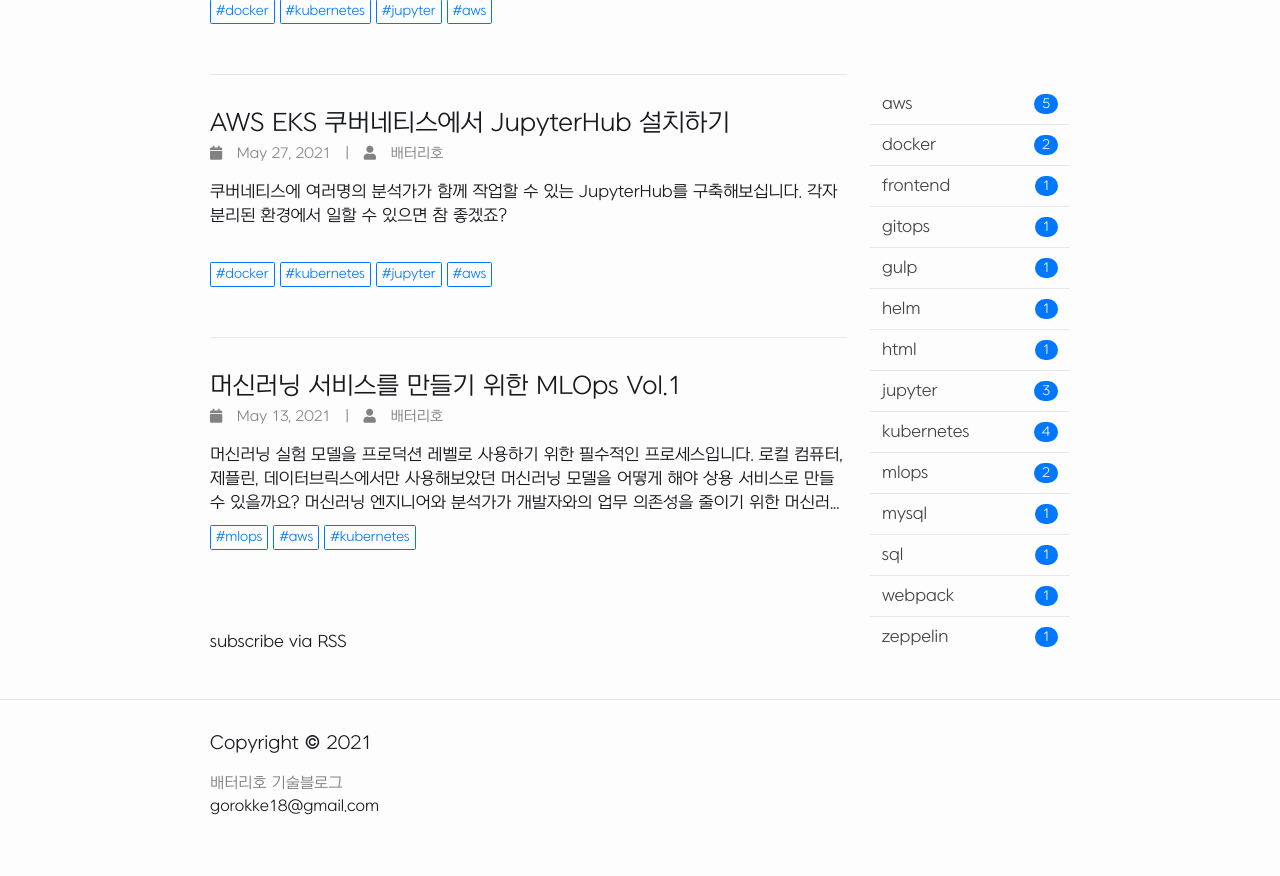
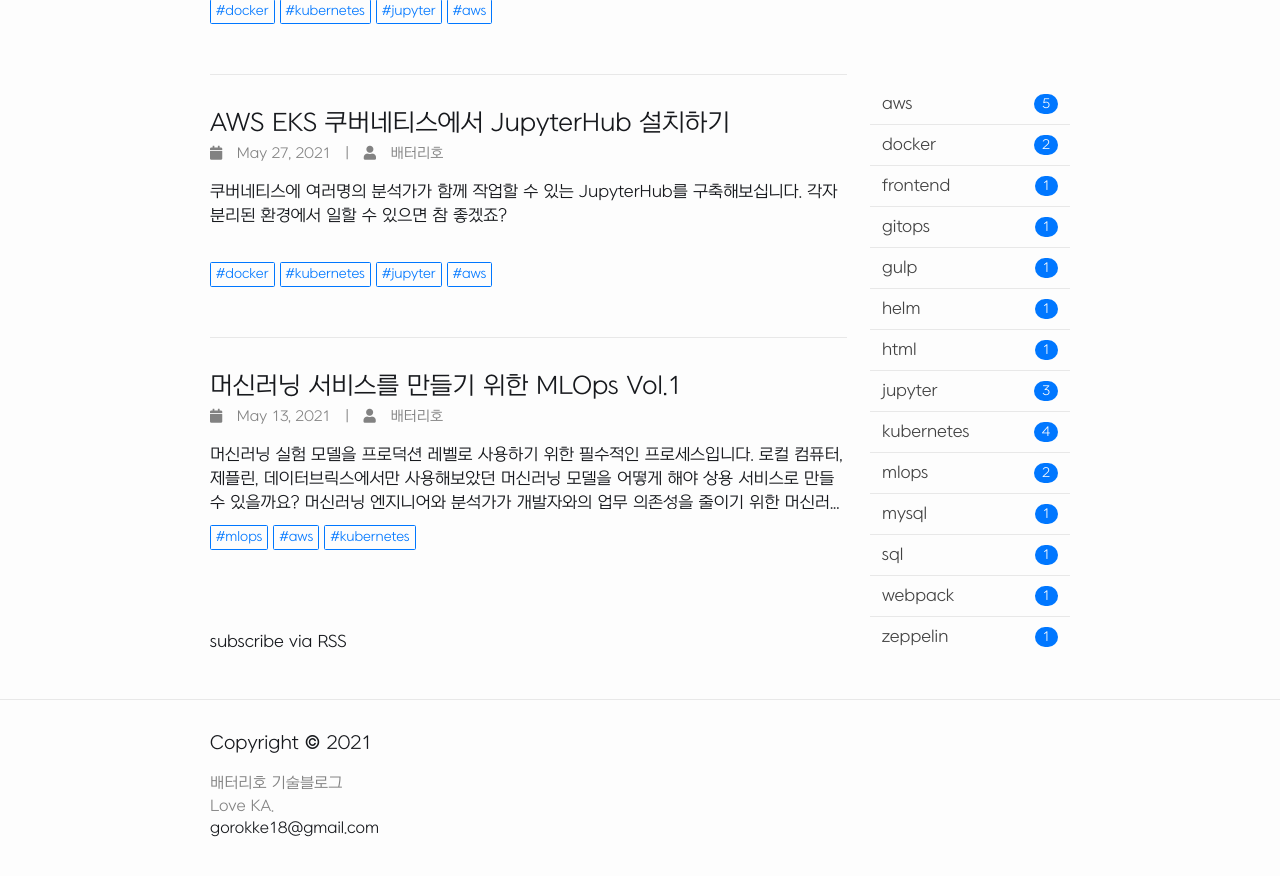
Before and after one commit to batteryhob/batteryhob.github.io, a Jekyll site: the page built from index.md, in a window 1280 px wide and 900 px high, scrolled down 2294 px. Shown: the top 876 px of the window. Built offline with Jekyll 4.4.1, drawn with Linux system fonts in a browser that asks for light colours; nearby versions of some CDN libraries.

Commit message:
added loveka

```diff
--- a/_includes/footer.html
+++ b/_includes/footer.html
@@ -17,8 +17,9 @@
               {{ site.title | escape }}
             {%- endif -%}
             </li>
+            <li>Love KA.</li>
             {%- if site.email -%}
-            <li><a class="u-email" href="mailto:{{ site.email }}">{{ site.email }}</a></li>
+              <li><a class="u-email" href="mailto:{{ site.email }}">{{ site.email }}</a></li>
             {%- endif -%}
         </ul>
       </div>
```
